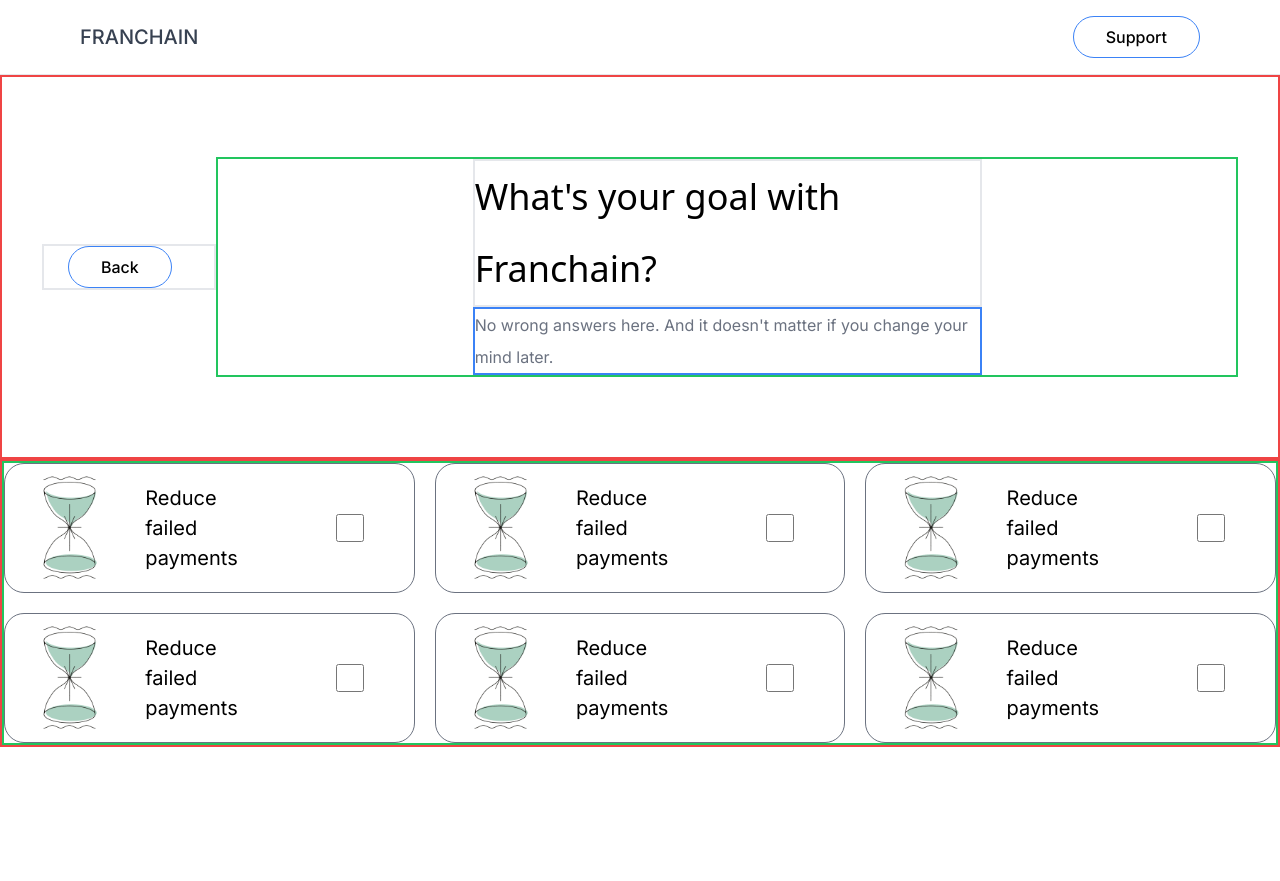
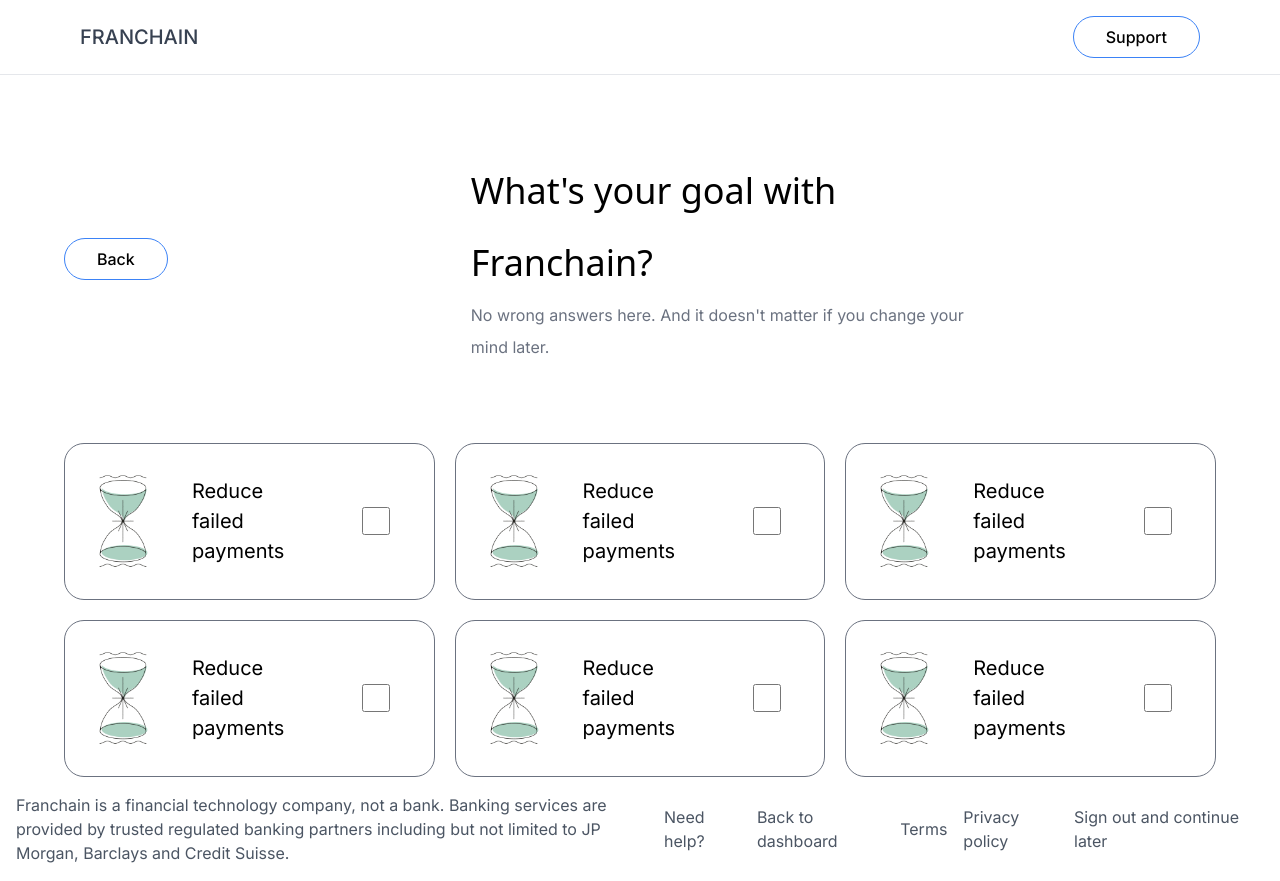
Before and after one commit to allenarduino/technical-test, a Next.js app: page / in a window 1280 px wide. Before the commit the page ends 800 px from the top, so only its background shows below. Built offline with nearby package versions, Linux system fonts and the light colour scheme.

Commit message:
Added the footer component

```diff
--- /dev/null
+++ b/src/app/components/Footer/Footer.tsx
@@ -0,0 +1,24 @@
+"use client";
+import React from "react";
+
+interface FooterProps { }
+
+const Footer: React.FC<FooterProps> = () => {
+    return (
+        <footer className="bg-white text-gray-600 py-4 flex flex-wrap justify-between">
+            <div className="w-full md:w-1/2 px-4 flex justify-start items-center">
+                <p>Franchain is a financial technology company, not a bank. Banking services are provided by trusted regulated banking partners including but not limited to JP Morgan, Barclays and Credit Suisse.</p>
+            </div>
+            <div className="w-full md:w-1/2 px-4 flex justify-end items-center">
+                <a href="#" className="text-gray-600 hover:text-gray-700 px-2 py-1">Need help?</a>
+                <a href="#" className="text-gray-600 hover:text-gray-700 px-2 py-1">Back to dashboard</a>
+                <a href="#" className="text-gray-600 hover:text-gray-700 px-2 py-1">Terms</a>
+                <a href="#" className="text-gray-600 hover:text-gray-700 px-2 py-1">Privacy policy</a>
+                <a href="#" className="text-gray-600 hover:text-gray-700 px-2 py-1">Sign out and continue later</a>
+            </div>
+        </footer>
+    )
+
+}
+
+export default Footer;
--- a/src/app/components/SelectCard/SelectCard.tsx
+++ b/src/app/components/SelectCard/SelectCard.tsx
@@ -1,3 +1,4 @@
+"use client";
 import React from "react";
 import Image from "next/image";
 
@@ -5,15 +6,13 @@
 
 const SelectCard: React.FC<SelectCardProps> = () => {
     return (
-        <div className="grid gap-3 grid-cols-3 border-gray-500 border-[1px] rounded-[20px] h-auto">
+        <div className="grid gap-3 sm:grid-cols-3 border-gray-500 border-[1px] rounded-[20px] h-auto py-5">
             <Image src="/images/funnel-image.png"
                 width={500}
                 height={500}
                 alt="funnel"
             />
-
             <div className="text-wrapper flex items-center justify-center text-[20px]">Reduce failed payments</div>
-
             <div className="flex items-center justify-center">
                 <input type="checkbox" className="h-7 w-7" />
             </div>
--- a/src/app/page.tsx
+++ b/src/app/page.tsx
@@ -1,5 +1,5 @@
+import Footer from "./components/Footer/Footer";
 import Header from "./components/Header/Header";
-import Image from "next/image";
 import SelectCard from "./components/SelectCard/SelectCard";
 
 export default function Home() {
@@ -7,23 +7,23 @@
     <main>
       <Header />
 
-      <section className=" w-full flex flex-col md:flex md:flex-row md:justify-between items-center px-10 md:py-20 py-6 bg-white border-red-500 border-2">
-        <div className="w-full md:w-1/6 border-blue md:pl-6  border-2 flex justify-start">
+      <section className=" w-full flex flex-col md:flex md:flex-row md:justify-between items-center px-10 md:py-20 py-6 bg-white">
+        <div className="w-full md:w-1/6 md:pl-6   flex justify-start">
           <button className=" rounded-full px-8 py-2 border-[1px] border-blue-500 font-medium">Back</button>
         </div>
-        <div className="w-full text-wrapper flex flex-col items-center border-green-500 border-2">
-          <div className="w-full md:w-1/2 border-red border-2 flex justify-start">
+        <div className="w-full text-wrapper flex flex-col items-center">
+          <div className="w-full md:w-1/2 flex justify-start">
             <h2 className="font-medium font-sans text-4xl font-medium leading-loose">What's your goal with Franchain?</h2>
           </div>
-          <div className="w-full md:w-1/2 border-blue-500 border-2 justify-start">
+          <div className="w-full md:w-1/2 justify-start">
             <p className="text-gray-500 leading-loose">No wrong answers here. And it doesn't matter if you change your mind later.</p>
           </div>
 
         </div>
       </section>
 
-      <section className="w-full flex flex-col items-center border-red-500 border-2">
-        <div className=" container grid md:grid-cols-3  gap-5 border-green-500 border-2">
+      <section className="md:w-full flex flex-col items-center">
+        <div className=" container sm:w-[90%] w-[85%] grid md:grid-cols-3  sm:grid-cols-2 grid-cols-1 gap-5">
           <SelectCard />
           <SelectCard />
           <SelectCard />
@@ -33,6 +33,8 @@
         </div>
       </section>
 
+      <Footer />
+
     </main>
   );
 }
```
